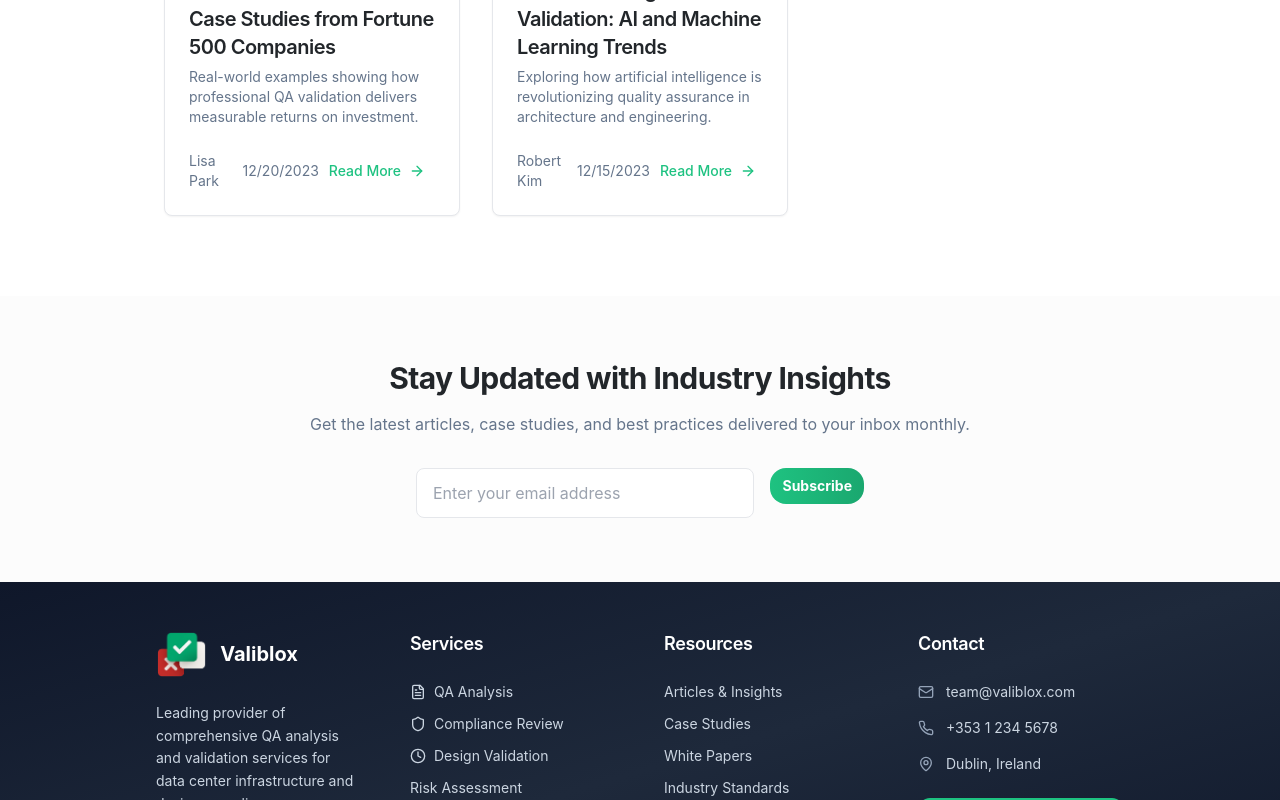
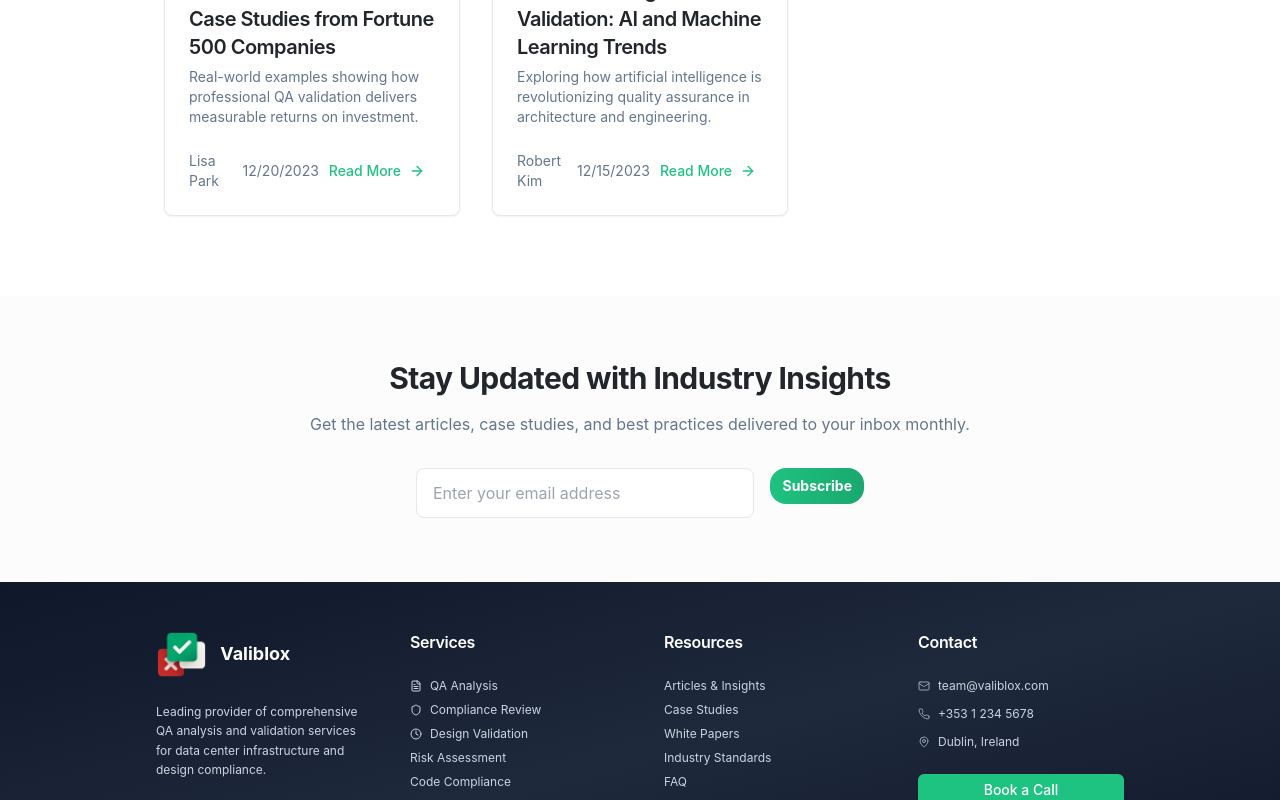
Before and after one commit to Raubizar/valiblox-48hr-qa, a React (Vite) app: page /articles in a window 1280 px wide. Shown: the part 2000-2800 px from the top of the page. Built offline with nearby package versions, Linux system fonts and the light colour scheme.

Commit message:
Refactor: Adjust heading and footer text
Reduce the font size of headings and footer text to improve readability and visual hierarchy.

```diff
--- a/src/components/Footer.tsx
+++ b/src/components/Footer.tsx
@@ -12,9 +12,9 @@ export const Footer = () => {
           <div className="space-y-6">
             <div className="flex items-center gap-3">
               <Logo size="md" />
-              <div className="text-xl font-bold">Valiblox</div>
+              <div className="text-lg font-bold">Valiblox</div>
             </div>
-            <p className="text-slate-300 text-sm leading-relaxed">
+            <p className="text-slate-300 text-xs leading-relaxed">
               Leading provider of comprehensive QA analysis and validation services for data center infrastructure and design compliance.
             </p>
             <div className="flex items-center gap-4">
@@ -32,11 +32,11 @@ export const Footer = () => {
 
           {/* Services */}
           <div className="space-y-6">
-            <h3 className="text-lg font-semibold">Services</h3>
-            <ul className="space-y-3 text-sm">
-              <li><a href="#process" className="text-slate-300 hover:text-white transition-colors flex items-center gap-2"><FileText className="h-4 w-4" />QA Analysis</a></li>
-              <li><a href="#reports" className="text-slate-300 hover:text-white transition-colors flex items-center gap-2"><Shield className="h-4 w-4" />Compliance Review</a></li>
-              <li><a href="#benefits" className="text-slate-300 hover:text-white transition-colors flex items-center gap-2"><Clock className="h-4 w-4" />Design Validation</a></li>
+            <h3 className="text-base font-semibold">Services</h3>
+            <ul className="space-y-2 text-xs">
+              <li><a href="#process" className="text-slate-300 hover:text-white transition-colors flex items-center gap-2"><FileText className="h-3 w-3" />QA Analysis</a></li>
+              <li><a href="#reports" className="text-slate-300 hover:text-white transition-colors flex items-center gap-2"><Shield className="h-3 w-3" />Compliance Review</a></li>
+              <li><a href="#benefits" className="text-slate-300 hover:text-white transition-colors flex items-center gap-2"><Clock className="h-3 w-3" />Design Validation</a></li>
               <li><a href="#trust" className="text-slate-300 hover:text-white transition-colors">Risk Assessment</a></li>
               <li><a href="#" className="text-slate-300 hover:text-white transition-colors">Code Compliance</a></li>
             </ul>
@@ -44,8 +44,8 @@ export const Footer = () => {
 
           {/* Resources */}
           <div className="space-y-6">
-            <h3 className="text-lg font-semibold">Resources</h3>
-            <ul className="space-y-3 text-sm">
+            <h3 className="text-base font-semibold">Resources</h3>
+            <ul className="space-y-2 text-xs">
               <li><a href="/articles" className="text-slate-300 hover:text-white transition-colors">Articles & Insights</a></li>
               <li><a href="#" className="text-slate-300 hover:text-white transition-colors">Case Studies</a></li>
               <li><a href="#" className="text-slate-300 hover:text-white transition-colors">White Papers</a></li>
@@ -56,24 +56,24 @@ export const Footer = () => {
 
           {/* Contact Info */}
           <div className="space-y-6">
-            <h3 className="text-lg font-semibold">Contact</h3>
-            <div className="space-y-4 text-sm">
-              <div className="flex items-center gap-3">
-                <Mail className="h-4 w-4 text-slate-400" />
+            <h3 className="text-base font-semibold">Contact</h3>
+            <div className="space-y-3 text-xs">
+              <div className="flex items-center gap-2">
+                <Mail className="h-3 w-3 text-slate-400" />
                 <a href="mailto:team@valiblox.com" className="text-slate-300 hover:text-white transition-colors">
                   team@valiblox.com
                 </a>
               </div>
-              <div className="flex items-center gap-3">
-                <Phone className="h-4 w-4 text-slate-400" />
+              <div className="flex items-center gap-2">
+                <Phone className="h-3 w-3 text-slate-400" />
                 <span className="text-slate-300">+353 1 234 5678</span>
               </div>
-              <div className="flex items-center gap-3">
-                <MapPin className="h-4 w-4 text-slate-400" />
+              <div className="flex items-center gap-2">
+                <MapPin className="h-3 w-3 text-slate-400" />
                 <span className="text-slate-300">Dublin, Ireland</span>
               </div>
             </div>
-            <Button className="w-full bg-primary hover:bg-primary-hover">
+            <Button size="sm" className="w-full bg-primary hover:bg-primary-hover">
               Book a Call
             </Button>
           </div>
@@ -83,11 +83,11 @@ export const Footer = () => {
       {/* Bottom Bar */}
       <div className="border-t border-slate-700 bg-slate-900/50">
         <div className="container mx-auto px-4 py-4">
-          <div className="flex flex-col md:flex-row items-center justify-between gap-4 text-sm text-slate-400">
+          <div className="flex flex-col md:flex-row items-center justify-between gap-3 text-xs text-slate-400">
             <div>
               © 2024 Valiblox. All rights reserved.
             </div>
-            <div className="flex items-center gap-6">
+            <div className="flex items-center gap-4">
               <a href="/policies#privacy" className="hover:text-white transition-colors">Privacy Policy</a>
               <a href="/policies#terms" className="hover:text-white transition-colors">Terms of Service</a>
               <a href="/policies#cookies" className="hover:text-white transition-colors">Cookie Policy</a>
--- a/src/components/Header.tsx
+++ b/src/components/Header.tsx
@@ -39,38 +39,38 @@ export const Header = () => {
       <div className="container mx-auto px-4 py-3 flex items-center justify-between">
         <a href="/" className="flex items-center gap-3">
           <Logo size="md" />
-          <div className="text-xl font-bold text-foreground">Valiblox</div>
+          <div className="text-lg font-bold text-foreground">Valiblox</div>
         </a>
 
-        <nav className="hidden md:flex items-center gap-6">
+        <nav className="hidden md:flex items-center gap-5">
           <button
             onClick={() => handleNavigation('process')}
-            className="text-muted-foreground hover:text-foreground transition-colors"
+            className="text-muted-foreground hover:text-foreground transition-colors text-sm"
           >
             Process
           </button>
           <button
             onClick={() => handleNavigation('reports')}
-            className="text-muted-foreground hover:text-foreground transition-colors"
+            className="text-muted-foreground hover:text-foreground transition-colors text-sm"
           >
             Reports
           </button>
-          <a href="/pricing" className="text-muted-foreground hover:text-foreground transition-colors">
+          <a href="/pricing" className="text-muted-foreground hover:text-foreground transition-colors text-sm">
             Pricing
           </a>
           <button
             onClick={() => handleNavigation('benefits')}
-            className="text-muted-foreground hover:text-foreground transition-colors"
+            className="text-muted-foreground hover:text-foreground transition-colors text-sm"
           >
             Benefits
           </button>
           <button
             onClick={() => handleNavigation('trust')}
-            className="text-muted-foreground hover:text-foreground transition-colors"
+            className="text-muted-foreground hover:text-foreground transition-colors text-sm"
           >
             Trust & Security
           </button>
-          <a href="/articles" className="text-muted-foreground hover:text-foreground transition-colors">
+          <a href="/articles" className="text-muted-foreground hover:text-foreground transition-colors text-sm">
             Articles
           </a>
         </nav>
@@ -88,7 +88,7 @@ export const Header = () => {
         </div>
 
         {/* Desktop CTA Buttons */}
-        <div className="hidden md:flex items-center gap-3">
+        <div className="hidden md:flex items-center gap-2">
           <Button variant="outline" size="sm" className="hidden sm:inline-flex">
             Download Sample
           </Button>
```
